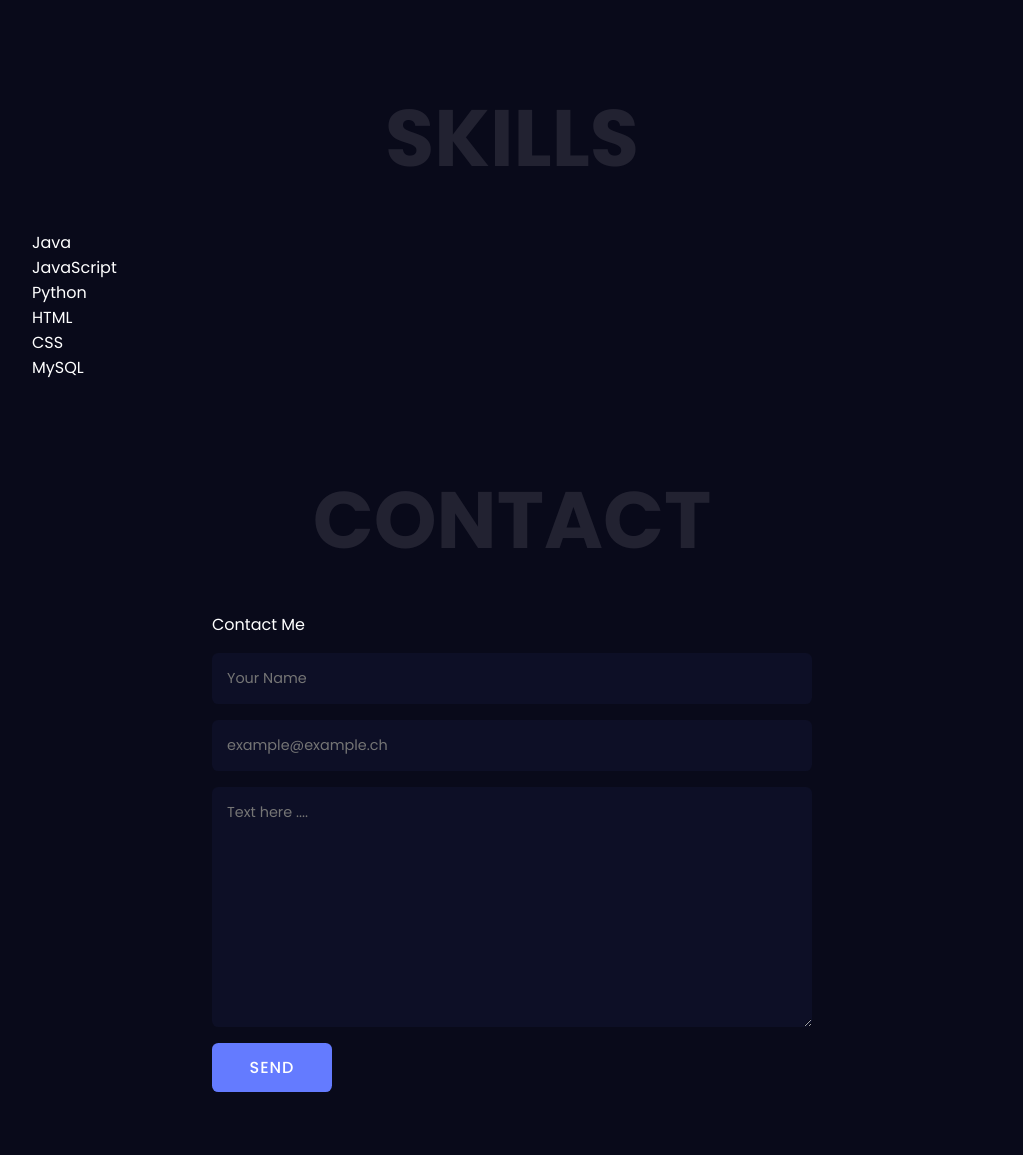
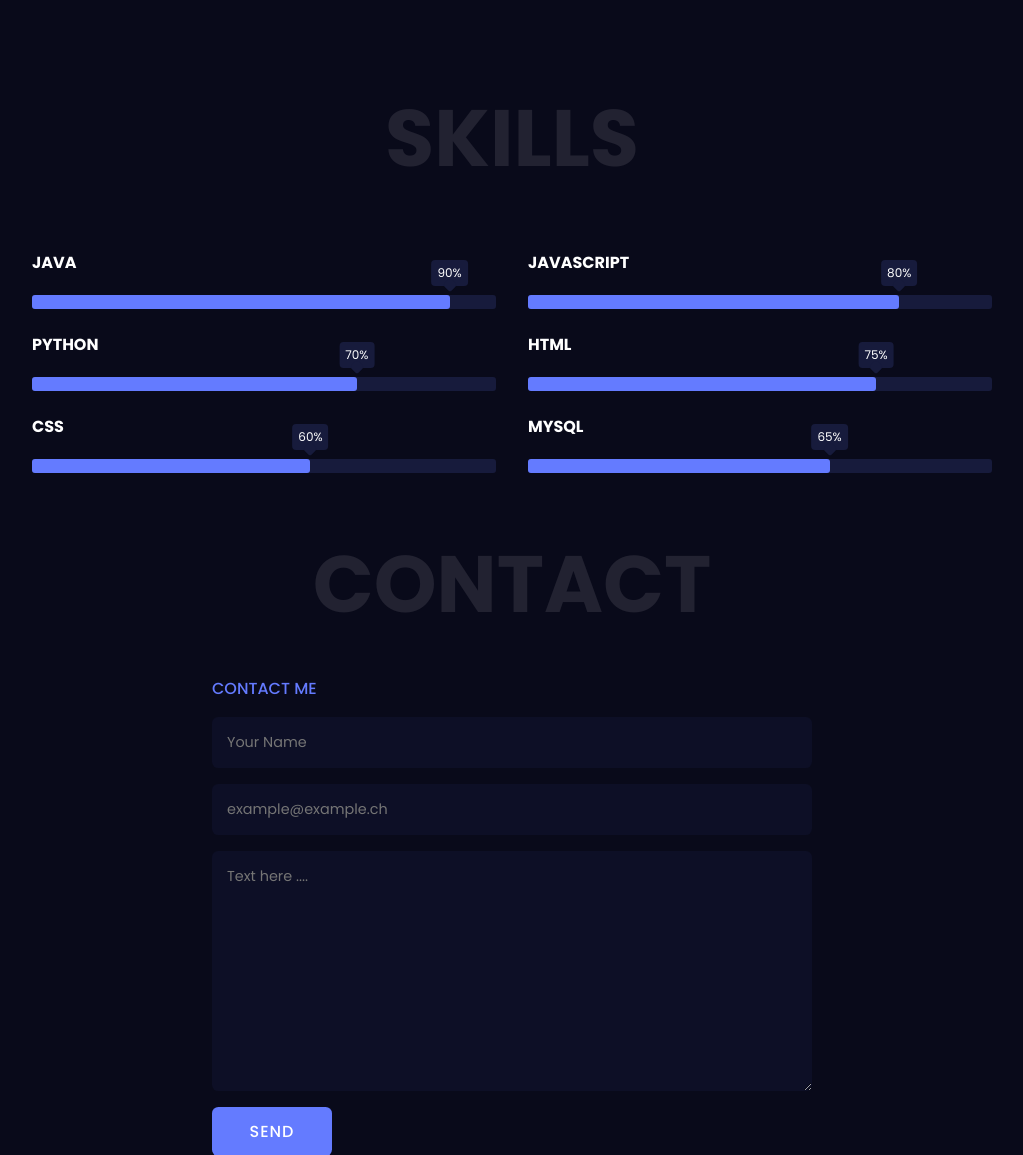
Before and after one commit to ysave/portfolio, a PHP site: page / in a window 1280 px wide. Shown: the part 1880-3035 px from the top of the page, without its empty margins (128-1151 px from the left). Before the commit the page ends 2972 px from the top, so only its background shows below. Run offline with PHP 8.4, Linux system fonts and the light colour scheme.

Commit message:
styled skillbar

```diff
--- a/css/style.css
+++ b/css/style.css
@@ -188,7 +188,7 @@ header{
     justify-content: center;
 }
 
-.about-data span{
+.about-data span, .contact span{
     font-size: 1rem;
     font-weight: 500;
     text-transform: uppercase;
@@ -274,6 +274,72 @@ header{
     transition: 0.3s all ease 0s;
 }
 
+/* Skills */
+.skills-content{
+    display: grid;
+    grid-template-columns: repeat(2,1fr);
+    gap: 2rem;
+}
+
+.skill{
+    position: relative;
+    width: 100%;
+    height: 50px;
+}
+
+.skill-name{
+    font-weight: 700;
+    text-transform: uppercase;
+    margin: 20px 0;
+}
+
+.skill-bar{
+    height: 14px;
+    background: var(--container-color);
+    border-radius: 3px;
+}
+
+.skill-per{
+    height: 14px;
+    background: var(--main-color);
+    border-radius: 3px;
+    position: relative;
+    animation: fillBars 2.5s 1;
+}
+
+.skill-per::before{
+    content: attr(per);
+    position: absolute;
+    padding: 4px 6px;
+    background: var(--container-color);
+    border-radius: 4px;
+    font-size: 12px;
+    top: -35px;
+    right: 0;
+    transform: translate(50%);
+}
+
+.skill-per::after{
+    content: "";
+    position: absolute;
+    width: 10px;
+    height: 10px;
+    background: var(--container-color);
+    top: -15px;
+    right: 0;
+    transform: translate(50%) rotate(45deg);
+    border-radius: 2px;
+}
+
+@keyframes fillBars {
+    from{
+        width: 0;
+    }
+    to {
+        width: 100%;
+    }
+}
+
 /* Contact */
 .contact-form{
     max-width: 600px;
```
